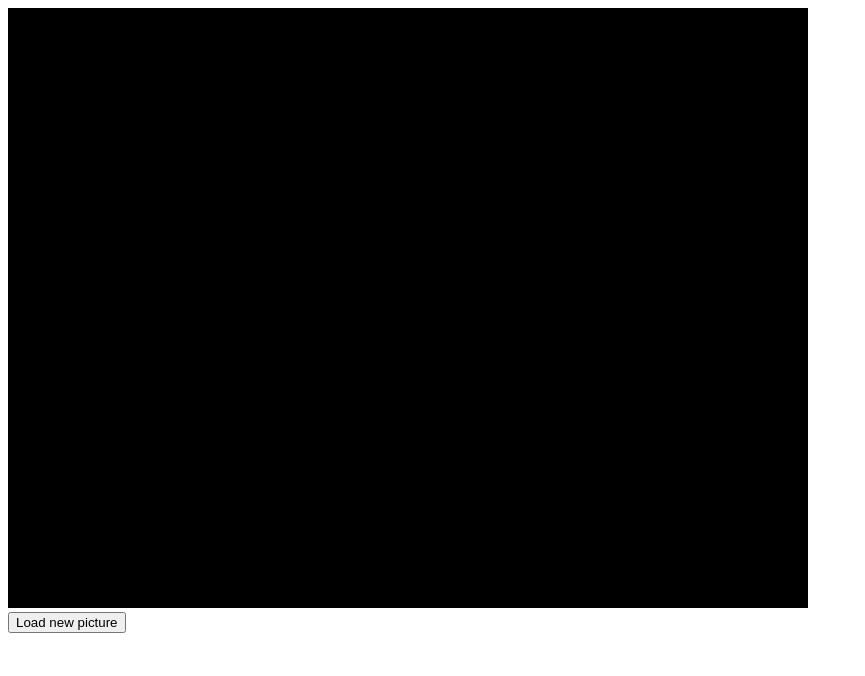
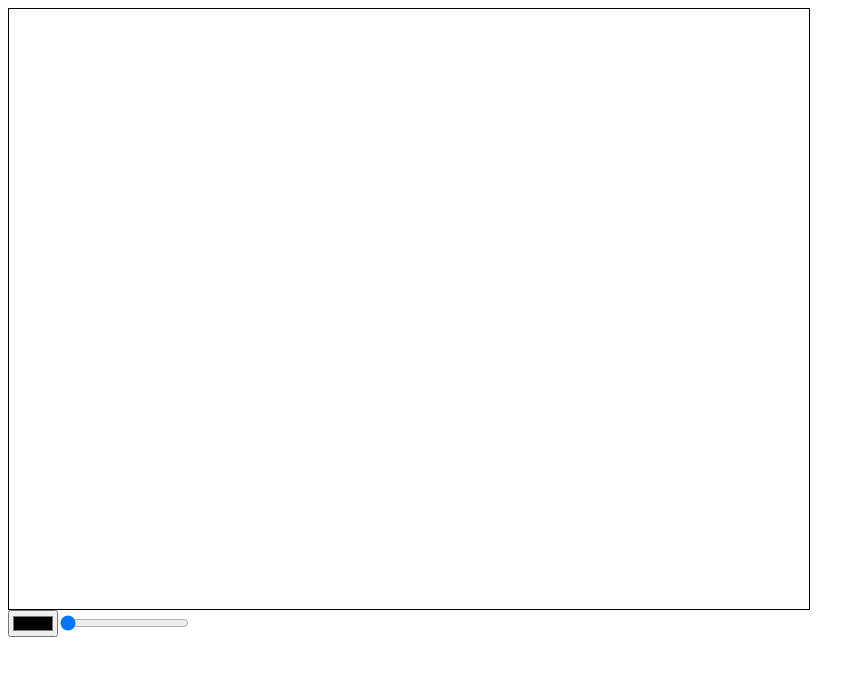
Before and after one commit to lapeko/udemy__html5-canvas-course, a plain HTML site: page chapter7/index.html in a window 1280 px wide. Shown: the whole page, without its empty margins (0-865 px from the left). Drawn offline with Linux system fonts and the light colour scheme.

Commit message:
add primitive paint editor

```diff
--- a/chapter7/index.html
+++ b/chapter7/index.html
@@ -6,6 +6,6 @@
     <title>Document</title>
   </head>
   <body>
-    <script src="script3.js"></script>
+    <script src="script4.js"></script>
   </body>
 </html>
--- a/chapter7/script4.js
+++ b/chapter7/script4.js
@@ -1 +1,55 @@
 // add paint like example with (line size and color. Also save and clean buttons)
+const WIDTH = 800;
+const HEIGHT = 600;
+
+let isDrawing = false;
+
+const canvas = document.createElement("canvas");
+canvas.width = WIDTH;
+canvas.height = HEIGHT;
+canvas.style.border = "1px solid black";
+canvas.style.display = "block";
+document.body.appendChild(canvas);
+
+const ctx = canvas.getContext("2d");
+ctx.fillStyle = "#ffffff";
+ctx.fillRect(0, 0, WIDTH, HEIGHT);
+ctx.lineWidth = 1;
+ctx.strokeStyle = ctx.fillStyle = "#000000";
+ctx.lineCap = "round";
+ctx.lineJoin = "round";
+
+const colorInput = document.createElement("input");
+colorInput.type = "color";
+document.body.appendChild(colorInput);
+colorInput.addEventListener("input", (event) => {
+  ctx.fillStyle = ctx.strokeStyle = event.target.value;
+});
+
+const lineSizeInput = document.createElement("input");
+lineSizeInput.type = "range";
+lineSizeInput.min = 1;
+lineSizeInput.max = 20;
+lineSizeInput.value = 1;
+document.body.appendChild(lineSizeInput);
+lineSizeInput.addEventListener("input", (event) => {
+  ctx.lineWidth = event.target.value;
+});
+
+canvas.addEventListener("mousedown", ({ offsetX, offsetY }) => {
+  isDrawing = true;
+  ctx.beginPath();
+  ctx.arc(offsetX, offsetY, ctx.lineWidth / 2, 0, Math.PI * 2);
+  ctx.fill();
+  ctx.beginPath();
+  ctx.moveTo(offsetX, offsetY);
+  ctx.stroke();
+});
+document.addEventListener("mousemove", ({ offsetX, offsetY }) => {
+  if (!isDrawing) return;
+  ctx.lineTo(offsetX, offsetY);
+  ctx.stroke();
+});
+document.addEventListener("mouseup", () => {
+  isDrawing = false;
+});
```
